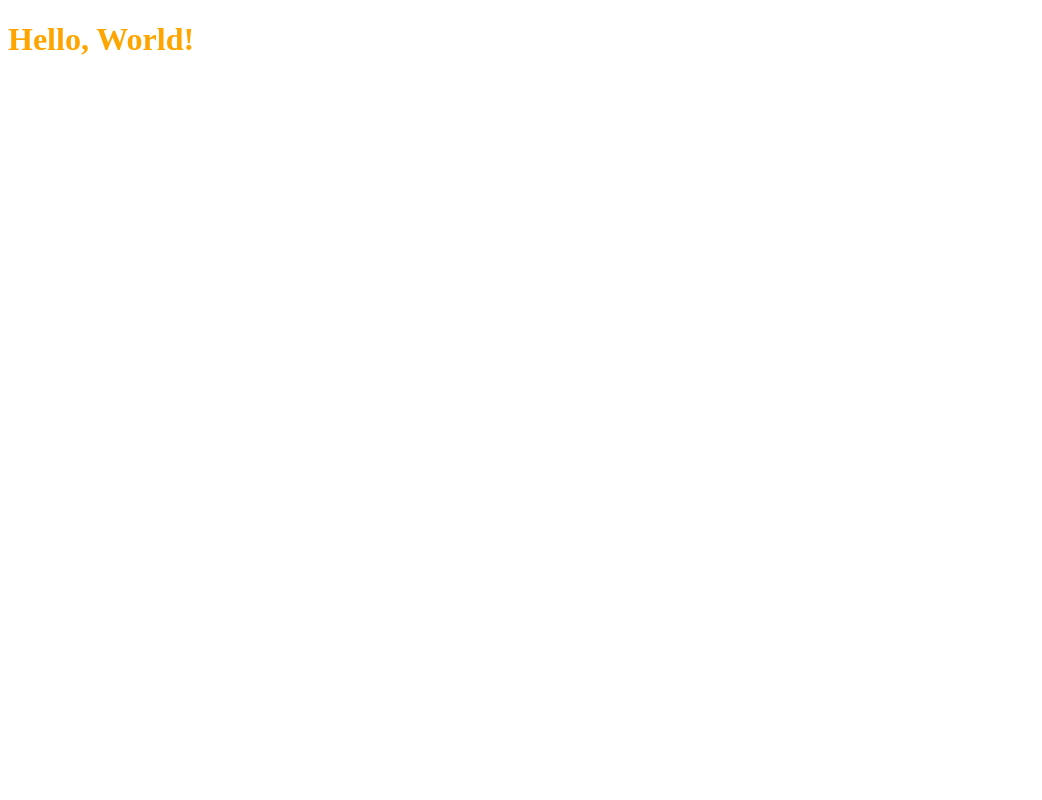
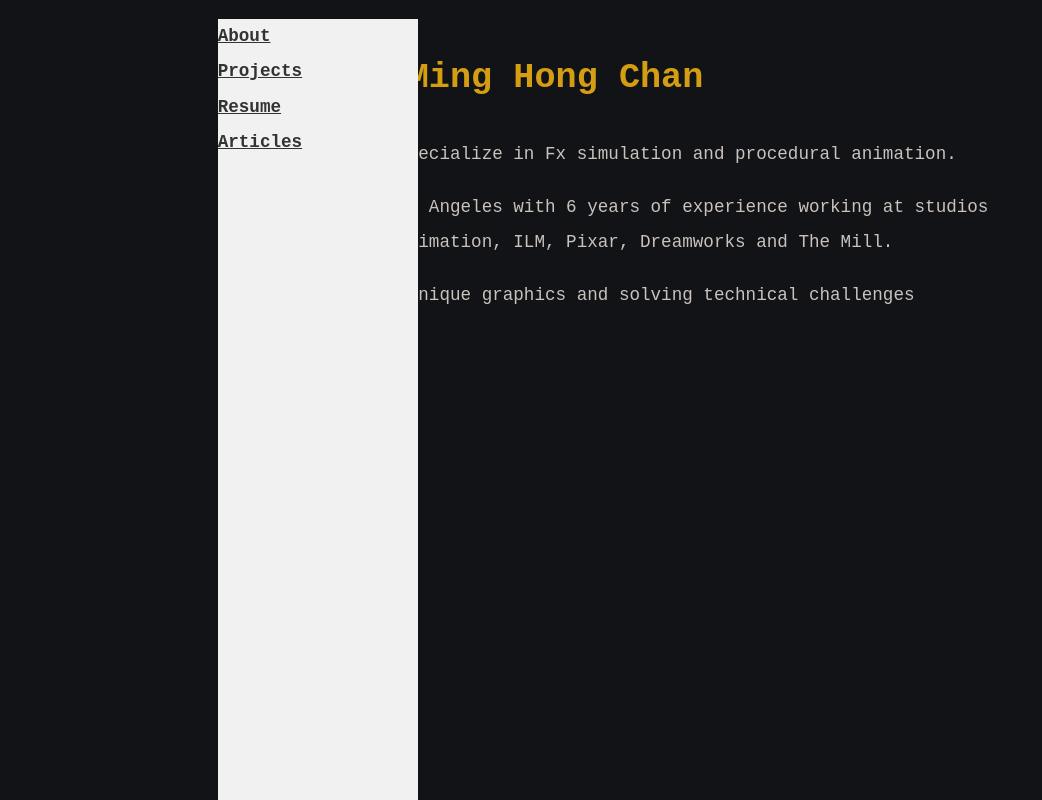
Before and after one commit to cmhbenjamin/cmhben.com, an Astro site: page / in a window 1280 px wide. Shown: the whole page, without its empty margins (0-1042 px from the left). Built offline with nearby package versions, Linux system fonts and the light colour scheme; Astro itself is replaced by a stand-in of ours.

Commit message:
Adding navigation

```diff
--- a/package.json
+++ b/package.json
@@ -13,6 +13,8 @@
   "author": "",
   "license": "ISC",
   "dependencies": {
+    "@fontsource-variable/noto-serif-tc": "^5.1.1",
+    "@fontsource-variable/roboto-mono": "^5.1.0",
     "astro": "^5.1.1"
   }
 }
--- /dev/null
+++ b/src/components/Header.astro
@@ -0,0 +1,17 @@
+---
+import Navigation from "./Navigation.astro";
+---
+<style>
+.menu {
+  margin: 0;
+  padding: 0;
+  width: 200px;
+  background-color: #f1f1f1;
+  position: fixed;
+  height: 100%;
+  overflow: auto;
+}
+</style>
+<div class="menu">
+<Navigation />
+</div>
--- /dev/null
+++ b/src/components/Navigation.astro
@@ -0,0 +1,27 @@
+---
+---
+<style>
+  .nav-links {
+
+    /* justify-content: space-between;
+    padding: 1rem;
+    display: flex */
+  }
+
+  .nav-links a {
+    color: #333;
+    font-weight: 600;
+    display: block;
+  }
+
+  .nav-links a:hover {
+    color: #0070f3;
+  }
+</style>
+<div class ="nav-links">
+  <!-- <a href="/">Home</a> -->
+  <a href="/about/">About</a>
+  <a href="/projects">Projects</a>
+  <a href="/resume/">Resume</a>
+  <a href="/tags">Articles</a>
+</div>
--- /dev/null
+++ b/src/layouts/BaseLayout.astro
@@ -0,0 +1,29 @@
+---
+import Header from '../components/Header.astro';
+import '@fontsource-variable/roboto-mono';
+
+import '../styles/global.css';
+
+const {pageTitle} = Astro.props;
+---
+<style>
+  /* .content {
+    display: flex;
+  } */
+</style>
+<html>
+  <head>
+    <meta charset="utf-8" />
+    <link rel="icon" type="image/svg+xml" href="/favicon.svg" />
+    <meta name="viewport" content="width=device-width" />
+    <meta name="generator" content={Astro.generator} />
+    <title>{pageTitle}</title>
+  </head>
+  <body>
+    <Header />
+    <h1>{pageTitle}</h1>
+    <div class="content">
+    <slot />
+    </div>
+  </body>
+</html>
--- a/src/pages/index.astro
+++ b/src/pages/index.astro
@@ -1,10 +1,9 @@
-<html>
-  <body>
-    <h1>Hello, World!</h1>
-  </body>
-</html>
-<style>
-  h1 {
-    color: orange;
-  }
-</style>
+---
+import BaseLayout from '../layouts/BaseLayout.astro';
+const pageTitle = "Benjamin Ming Hong Chan";
+---
+<BaseLayout pageTitle={pageTitle}>
+<p>I am a Fx artist specialize in Fx simulation and procedural animation. </p>
+<p> I am located in Los Angeles with 6 years of experience working at studios including Disney Animation, ILM, Pixar, Dreamworks and The Mill.</p>
+<p> I enjoys creating unique graphics and solving technical challenges</p>
+</BaseLayout>
--- /dev/null
+++ b/src/styles/global.css
@@ -0,0 +1,21 @@
+html{
+  background-color: rgb(18, 19, 22);
+  /* font-family: "noto-serif-tc"; */
+  font-family: 'Roboto Mono Variable', monospace;
+  color: rgb(201, 194, 189);
+  font-weight: 300;
+}
+
+h1 {
+  color: rgb(213, 158, 18);
+  font-weight: bold;
+}
+
+body {
+  margin: 0 auto;
+  width: 100%;
+  max-width: 80ch;
+  padding: 1.2rem;
+  line-height: 2;
+  font-size: 1.1rem;
+}
```
Also changed, not shown: pnpm-lock.yaml.
